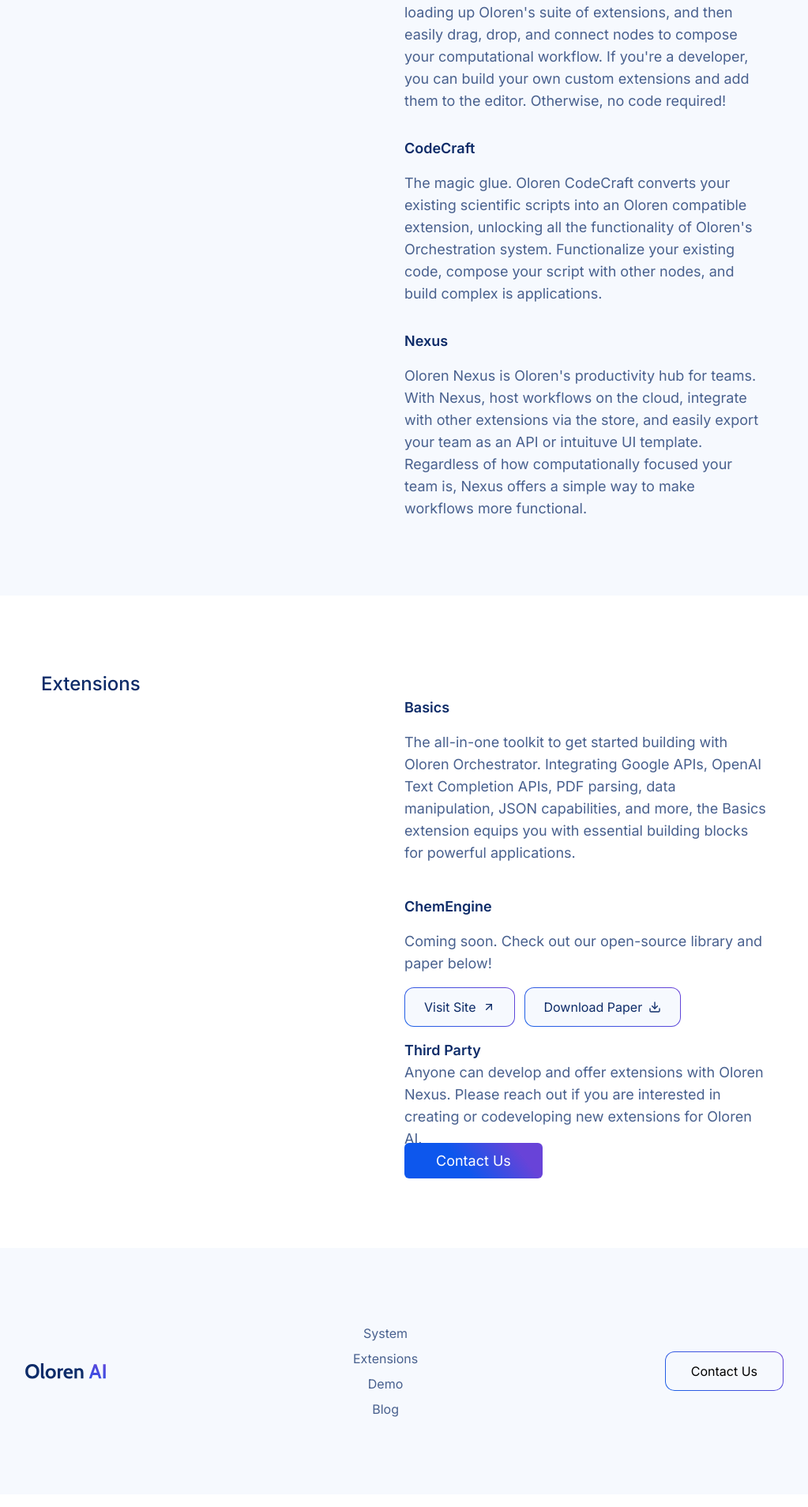
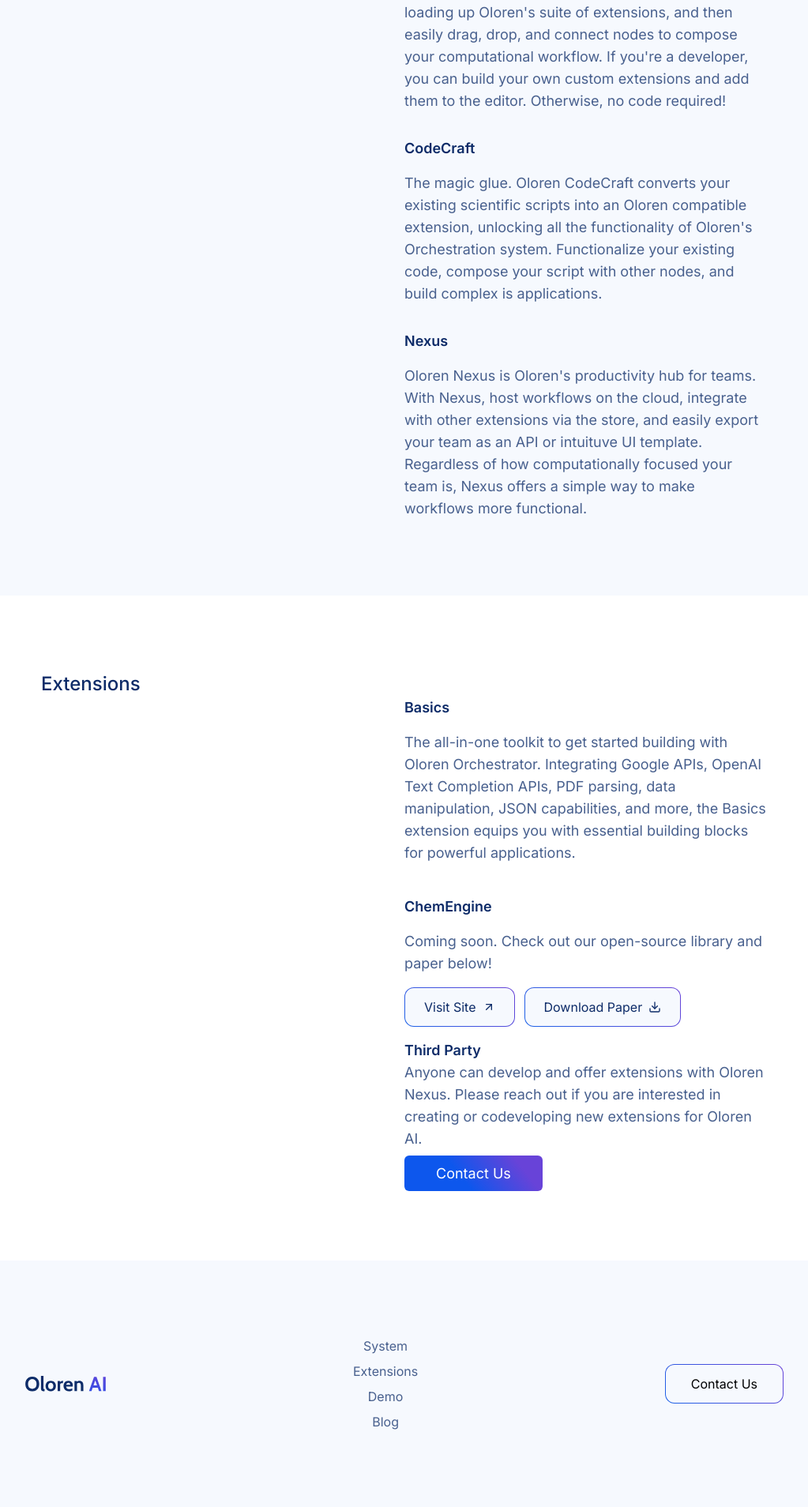
Before and after one commit to Oloren-AI/oloren-blog-site, a Jekyll site: the page built from index.html, in a window 1280 px wide. Shown: the part 1290-3198 px from the top of the page at 79% size, without its empty margins (128-1151 px from the left). Built offline with Jekyll 4.4.1, drawn with Linux system fonts in a browser that asks for light colours.

Commit message:
bottom spacing div mb4 final

```diff
--- a/index.html
+++ b/index.html
@@ -129,7 +129,7 @@
 
         <div>
           <h3 class="text-lg font-semibold">Third Party</h3>
-          <div class="mb-3">
+          <div class="mb-4">
             <p class="text-lg text-secondary">
               Anyone can develop and offer extensions with Oloren Nexus. Please reach out if you are interested in creating or
               codeveloping new extensions for Oloren AI.
```
